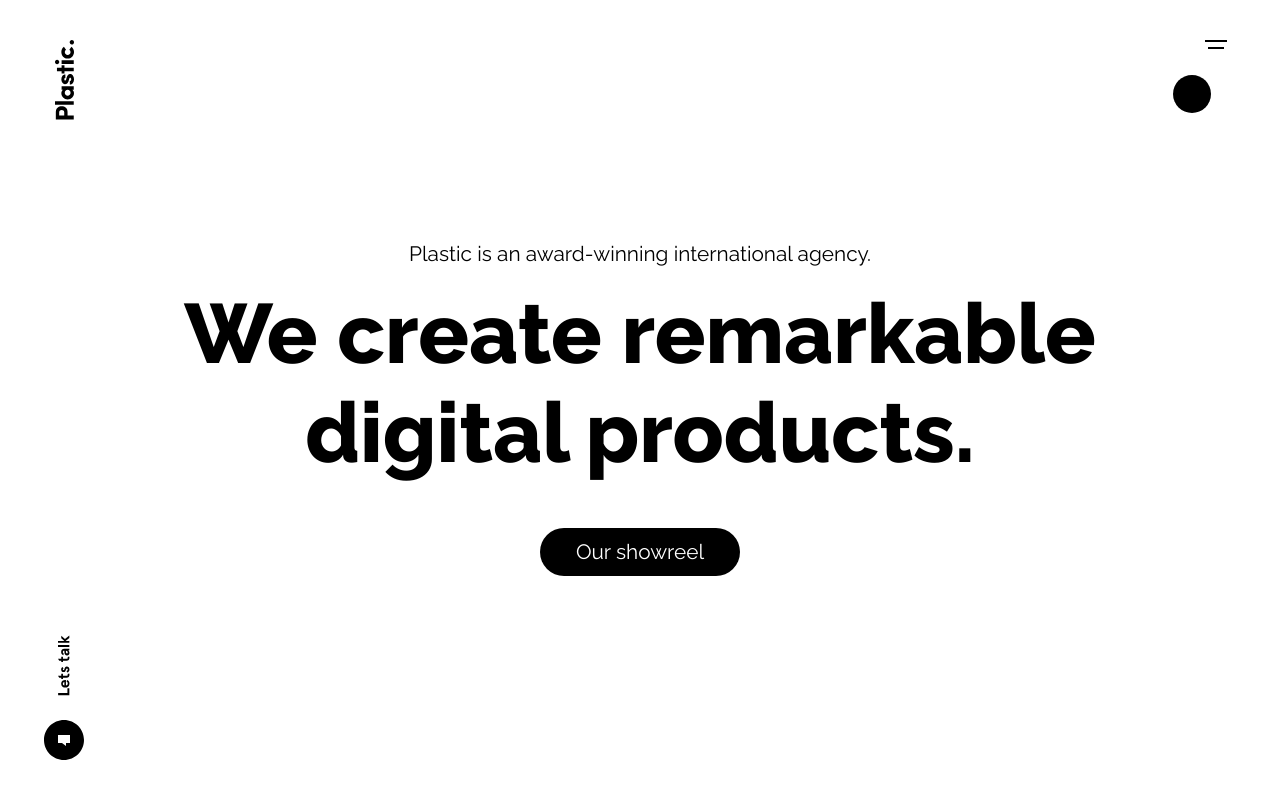
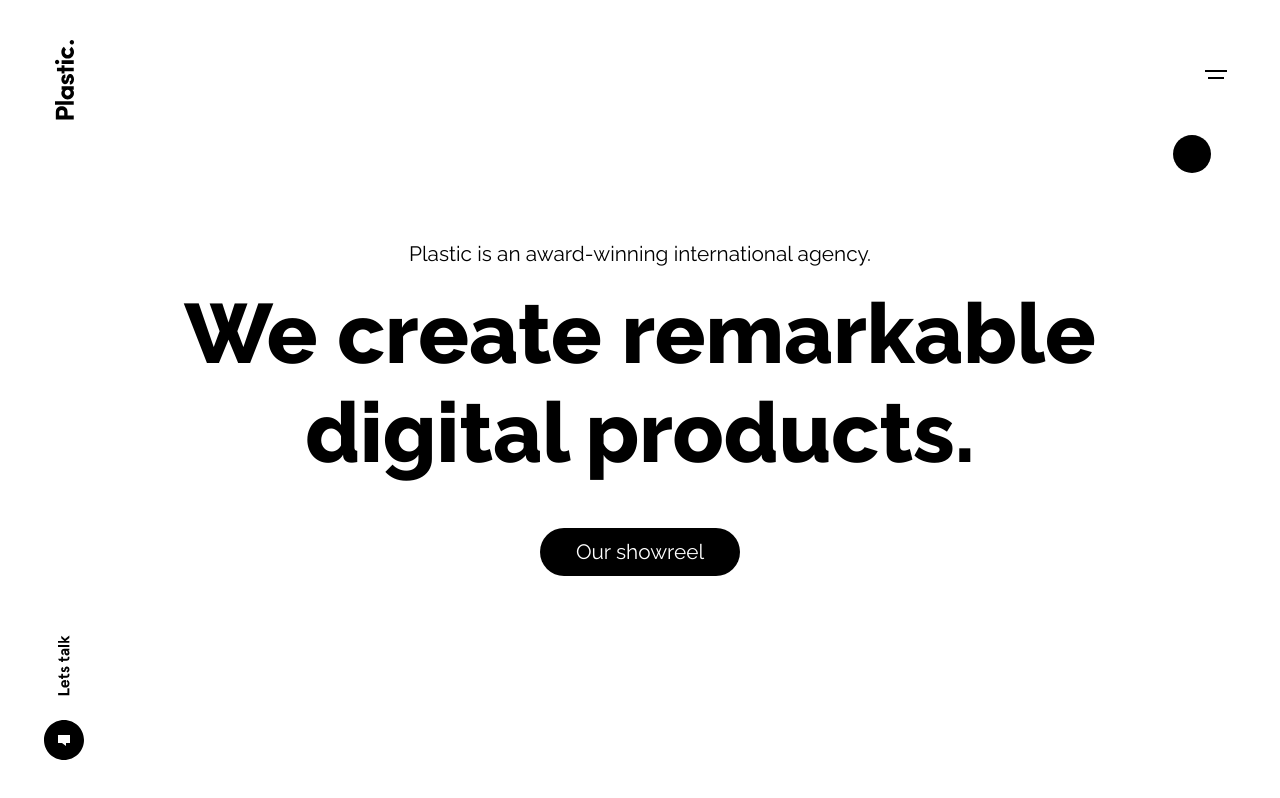
Before and after one commit to OyinloluB/plasticbcn-replica, a React (Create React App) app: page / in a window 1280 px wide. Built offline with nearby package versions, Linux system fonts and the light colour scheme.

Commit message:
slide down nav

```diff
--- a/src/main/Main.js
+++ b/src/main/Main.js
@@ -1,4 +1,4 @@
-import React, { useRef, useEffect } from "react";
+import React, { useRef, useState } from "react";
 
 // components
 import Intro from "../screens/intro/Intro";
@@ -12,12 +12,19 @@ import contactText from "../assets/images/global/contact-text.svg";
 import contactIcon from "../assets/images/global/contact-icon.svg";
 
 const Main = () => {
+  const [menuOpen, setMenuOpen] = useState(false);
+
   const cursor = useRef(null);
   const plasticLogo = useRef(null);
   const contact = useRef(null);
   const menu = useRef(null);
+  const menuWrapper = useRef(null);
+  const topMenuLine = useRef(null);
+  const bottomMenuLine = useRef(null);
+  const overlay = useRef(null);
 
   const handleCursor = (e) => {
+    console.log((cursor.current.style.left = e.pageX + "px"));
     cursor.current.style.left = e.pageX + "px";
     cursor.current.style.top = e.pageY + "px";
   };
@@ -38,10 +45,33 @@ const Main = () => {
     item.current.style.transform = "";
   };
 
+  const openOverlay = () => {
+    if (menuOpen === true) {
+      overlay.current.style.height = "100%";
+      menuWrapper.current.style.zIndex = "1";
+      topMenuLine.current.style.transform = "translateY(3.5px) rotate(45deg)";
+      topMenuLine.current.style.background = "#ffffff";
+      bottomMenuLine.current.style.transform =
+        "translateX(0) translateY(-3.5px) rotate(-45deg)";
+      bottomMenuLine.current.style.background = "#ffffff";
+      bottomMenuLine.current.style.width = "22px";
+    } else {
+      overlay.current.style.height = "0%";
+      menuWrapper.current.style.zIndex = "unset";
+      topMenuLine.current.style.transform = "unset";
+      topMenuLine.current.style.background = "#000000";
+      bottomMenuLine.current.style.transform = "unset";
+      bottomMenuLine.current.style.background = "#000000";
+      bottomMenuLine.current.style.width = "16px";
+    }
+
+    setMenuOpen(!menuOpen);
+  };
+
   return (
-    <>
-      <div className={styles.navContent}></div>
-      <div className={styles.container} onMouseMove={handleCursor}>
+    <div className={styles.container} onMouseMove={handleCursor}>
+      <div className={styles.navContent} ref={overlay}></div>
+      <div className={styles.container_wrapper}>
         <div className={styles.sidebar}>
           <div
             ref={plasticLogo}
@@ -60,22 +90,23 @@ const Main = () => {
           </div>
         </div>
         <Intro />
-        <div className={styles.hamburger}>
+        <div className={styles.hamburger} ref={menuWrapper}>
           <div
             className={styles.wrapper}
             ref={menu}
             onMouseMove={(e) => handleMagnet(e, menu)}
             onMouseLeave={() => stopMagnet(menu)}
+            onClick={openOverlay}
           >
-            <div className={styles.menu}></div>
-            <div className={styles.menu}></div>
+            <div className={styles.menu} ref={topMenuLine}></div>
+            <div className={styles.menu} ref={bottomMenuLine}></div>
           </div>
           <div className={styles.cursor} ref={cursor}>
             <span>Scroll</span>
           </div>
         </div>
       </div>
-    </>
+    </div>
   );
 };
 
--- a/src/main/main.module.scss
+++ b/src/main/main.module.scss
@@ -1,21 +1,25 @@
 @import "../assets/styles/mixins";
 
 .container {
-  display: grid;
-  grid-template-columns: 10% auto 10%;
   overflow: auto;
   cursor: none;
+
+  &_wrapper {
+    display: grid;
+    grid-template-columns: 10% 80%;
+  }
 }
 
 .navContent {
   background-color: #000000;
-  height: 100vh;
+  height: 0%;
   width: 100%;
-  position: absolute;
-  top: -1000vh;
-  transition: all 0.2s ease-in-out;
-  overflow: hidden;
-  box-sizing: border-box;
+  position: fixed;
+  z-index: 1;
+  top: 0;
+  left: 0;
+  overflow-y: hidden;
+  transition: 0.5s;
 }
 
 .sidebar {
@@ -50,12 +54,16 @@
 }
 
 .hamburger {
-  position: relative;
+  position: absolute;
+  right: 0;
+  top: 0;
+  width: 10%;
 
   .wrapper {
     @include flex(column, space-between, center);
     transition: transform 300ms linear;
     width: 100%;
+    padding: 30px;
 
     .menu {
       width: 22px;
@@ -63,6 +71,8 @@
       background-color: #000;
       margin-bottom: 5px;
       transition: transform 300ms linear;
+      z-index: 1;
+      transition-duration: 0.3s;
 
       &:nth-of-type(1) {
         margin-top: 40px;
@@ -72,14 +82,14 @@
         width: 16px;
       }
     }
+  }
 
-    &:hover ~ .cursor {
-      transform: scale(0.475);
+  &:hover > .cursor {
+    transform: scale(0.475);
 
-      span {
-        display: none;
-        transition: 0.25s;
-      }
+    span {
+      display: none;
+      transition: 0.25s;
     }
   }
 }
```
